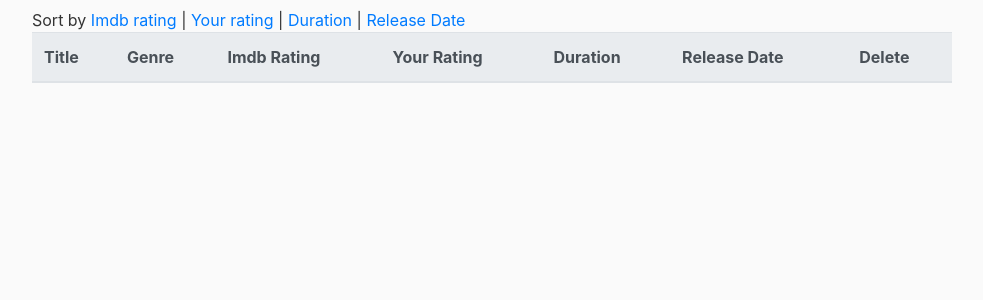
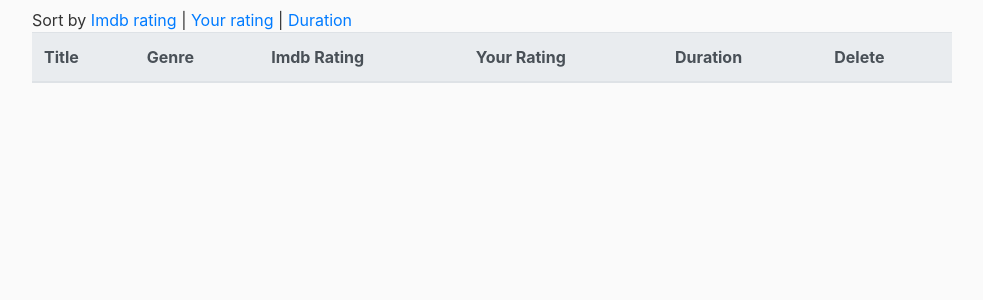
Before and after one commit to habui19/python-final, a Flask app: page /movies in a window 1280 px wide. Shown: the part 128-428 px from the top of the page, without its empty margins (148-1131 px from the left). Run offline with Flask 2, Linux system fonts and the light colour scheme; the visitor is signed in with stand-in values (Sample User, id 1); data comes from the database, SQL or seed files in the repository; data that the repository does not hold is empty; some libraries are stand-ins or nearby versions.

Commit message:
fix recommend and remove release date

```diff
--- a/mymovies/models.py
+++ b/mymovies/models.py
@@ -24,8 +24,7 @@ class Movie(db.Model):
     imdb_rating = db.Column(db.String(100), nullable=False)
     self_rating = db.Column(db.Integer, nullable=False)
     duration = db.Column(db.Time, nullable=False)
-    release_date = db.Column(db.Date, nullable=False)
     user_id = db.Column(db.Integer, db.ForeignKey('user.id'), nullable=False)
 
     def __repr__(self):
-        return f"Movie ('{self.title}', '{self.genre}', '{self.imdb_rating}', '{self.self_rating}', '{self.duration}', '{self.release_date}')"
+        return f"Movie ('{self.title}', '{self.genre}', '{self.imdb_rating}', '{self.self_rating}', '{self.duration}')"
--- a/mymovies/routes.py
+++ b/mymovies/routes.py
@@ -3,8 +3,9 @@ from mymovies import app, db, bcrypt
 from mymovies.forms import RegistrationForm, LoginForm, MovieForm, SearchForm
 from mymovies.models import User, Movie
 from flask_login import login_user, current_user, logout_user, login_required
-from mymovies.movies import add_movies, show_rec
+from mymovies.movies import add_movies, most_frequent, show_rec
 from mymovies.movie_match import search_movie
+from sqlalchemy import func
 
 @app.route("/")
 @app.route("/home")
@@ -70,7 +71,7 @@ def new_movie():
         try:
             movie_data = add_movies(form.url.data, form.rating.data)
             movie = Movie(title=movie_data[0], genre=movie_data[1], imdb_rating=movie_data[2],
-                            self_rating=movie_data[3], duration=movie_data[4], release_date=movie_data[5], user=current_user)
+                            self_rating=movie_data[3], duration=movie_data[4], user=current_user)
             db.session.add(movie)
             db.session.commit()
             flash(f'Movie added!', 'success')
@@ -91,13 +92,16 @@ def recommend():
     if Movie.query.first() is None:
         flash(f'Please add some movies first!', 'danger')
         return redirect(url_for('new_movie'))
-    genre = db.session.execute('SELECT movie.genre, COUNT(movie.genre) AS most_frequent FROM movie WHERE self_rating >= 6 GROUP BY movie.genre ORDER BY most_frequent DESC LIMIT 1;').fetchone()
-    if genre is None:
+
+    movies = Movie.query.filter(Movie.user_id==current_user.id, Movie.self_rating >=6).all()
+    if movies is None:
         flash(f'Please add some movies that you like!', 'danger')
         return redirect(url_for('new_movie'))
-    recommendations = show_rec(genre[0])
+    genres = [movie.genre for movie in movies]
+    genre = most_frequent(genres)
+    recommendations = show_rec(genre)
 
-    return render_template('recommendation.html', title='Recommendation', recommendations=recommendations, genre=genre[0])
+    return render_template('recommendation.html', title='Recommendation', recommendations=recommendations, genre=genre)
 
 @app.route("/movies/<int:movie_id>/delete")
 @login_required
--- a/mymovies/templates/movies.html
+++ b/mymovies/templates/movies.html
@@ -10,8 +10,6 @@
         <a href="{{ url_for('sort', order='self_rating')}}">Your rating</a>
         <span class="ghost">|</span>
         <a href="{{ url_for('sort', order='duration')}}">Duration</a>
-        <span class="ghost">|</span>
-        <a href="{{ url_for('sort', order='release_date')}}">Release Date</a>
         <br class="clear">
         <table class="table">
           <thead class="thead-light">
@@ -20,7 +18,6 @@
             <th scope="col">Imdb Rating</th>
             <th scope="col">Your Rating</th>
             <th scope="col">Duration</th>
-            <th scope="col">Release Date</th>
             <th scope="col">Delete</th>
           </thead>
           <tbody>
@@ -31,7 +28,6 @@
                 <td class="text-center">{{ movie.imdb_rating }}</td>
                 <td class="text-center">{{ movie.self_rating }}</td>
                 <td>{{ movie.duration }}</td>
-                <td>{{ movie.release_date }}</td>
                 <td class="text-center">
                   <a href="{{ url_for('delete', movie_id=movie.id)}}">
                   <span class="material-icons" style="color:red">delete_forever</span>
```
Also changed, not shown: mymovies/movies.py (+5 -8 lines).
